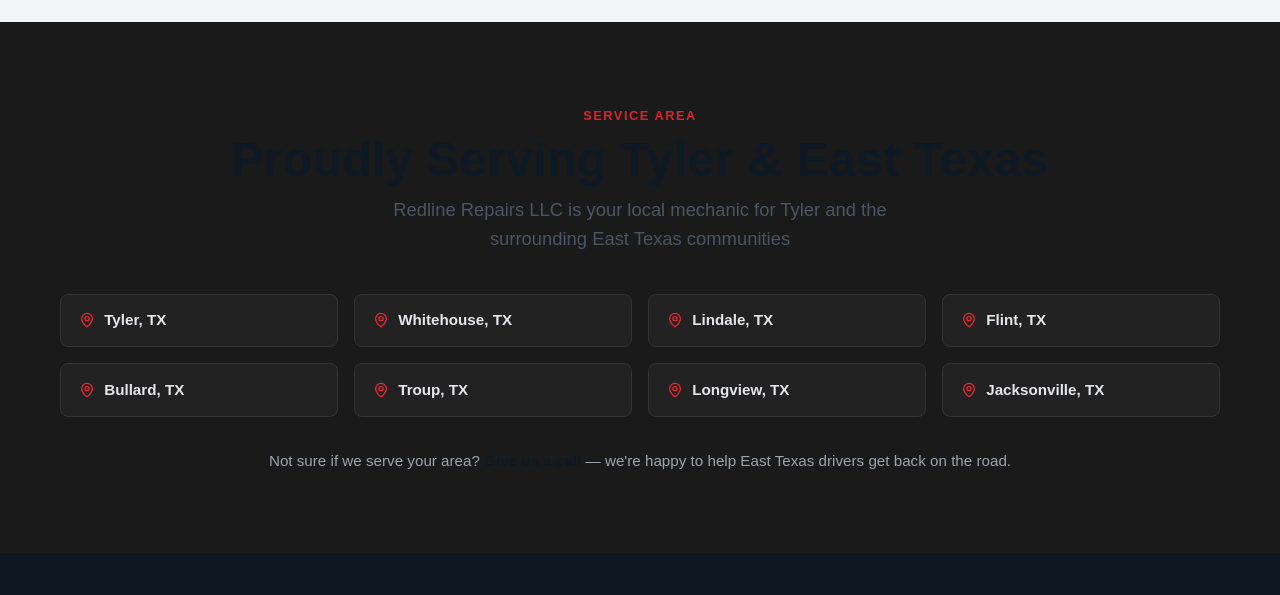
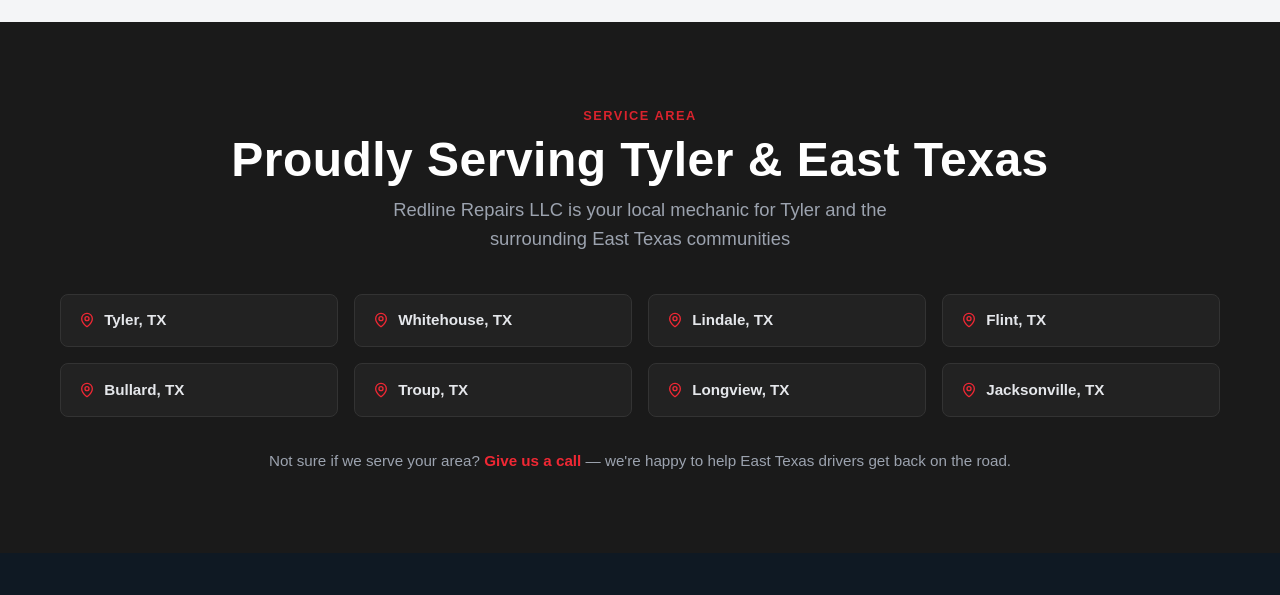
Before and after one commit to bdreyn/redline-repairs, an Eleventy site: page src/index.njk in a window 1280 px wide. Shown: the part 5120-5715 px from the top of the page. Built offline with nearby package versions, Linux system fonts and the light colour scheme; Eleventy itself is replaced by a stand-in of ours; files that its build step writes are made by us from their sources; a web font is replaced by a local one.

Commit message:
Fix Service Area heading contrast on its dark background
Section background is dark (#1a1a1a) but the h2/p/note-link colors
were still the light-background defaults, making them nearly
unreadable. Scoped white/light overrides to #areas-served.

```diff
--- a/src/css/style.css
+++ b/src/css/style.css
@@ -548,6 +548,18 @@ h3 { font-size: 1.5rem; color: var(--primary); }
   margin-bottom: 2.5rem;
 }
 
+#areas-served .section-header h2 {
+  color: var(--white);
+}
+
+#areas-served .section-header p {
+  color: var(--gray-400);
+}
+
+#areas-served .areas-note a {
+  color: var(--accent-h, #e63946);
+}
+
 .areas-grid {
   display: grid;
   grid-template-columns: repeat(4, 1fr);
```
